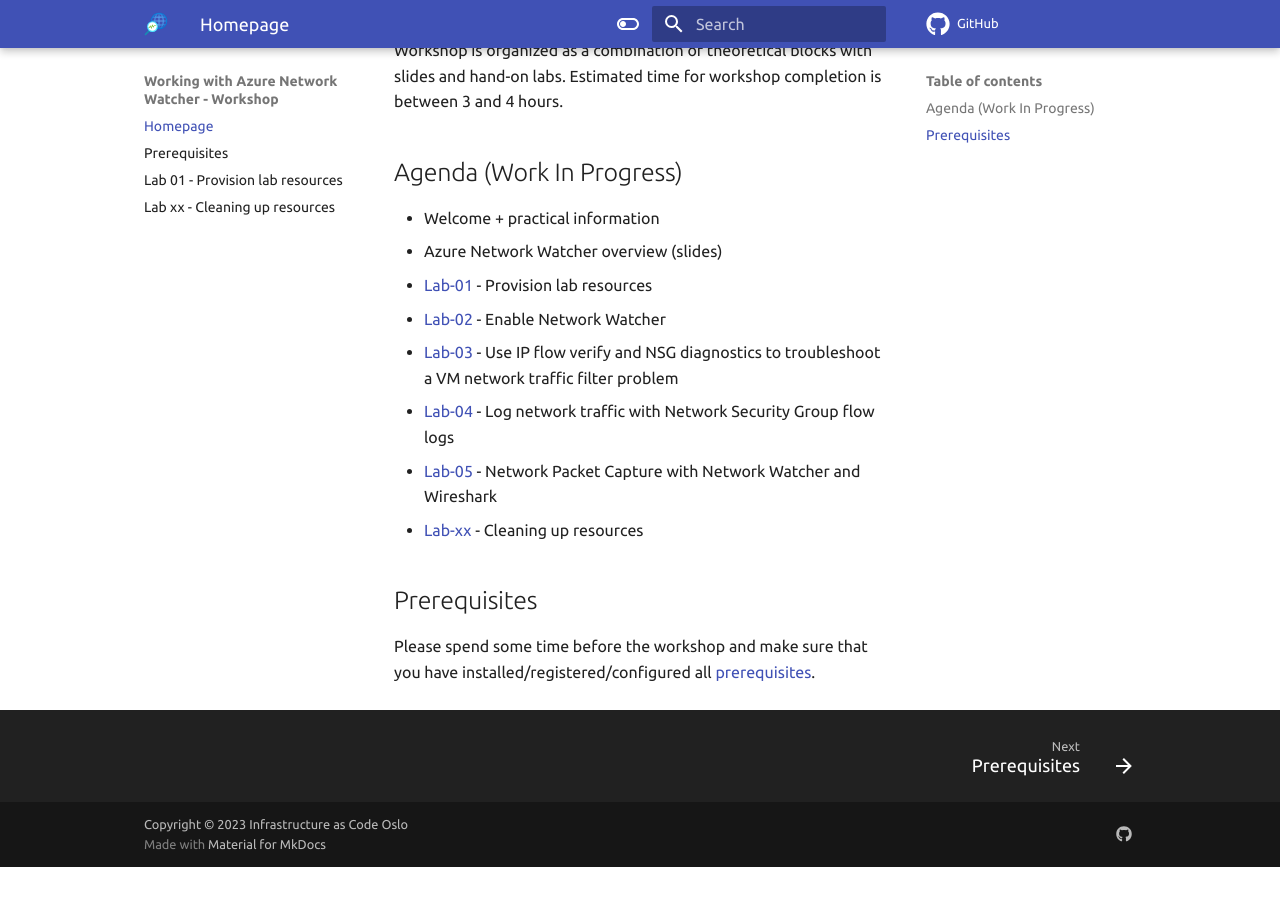
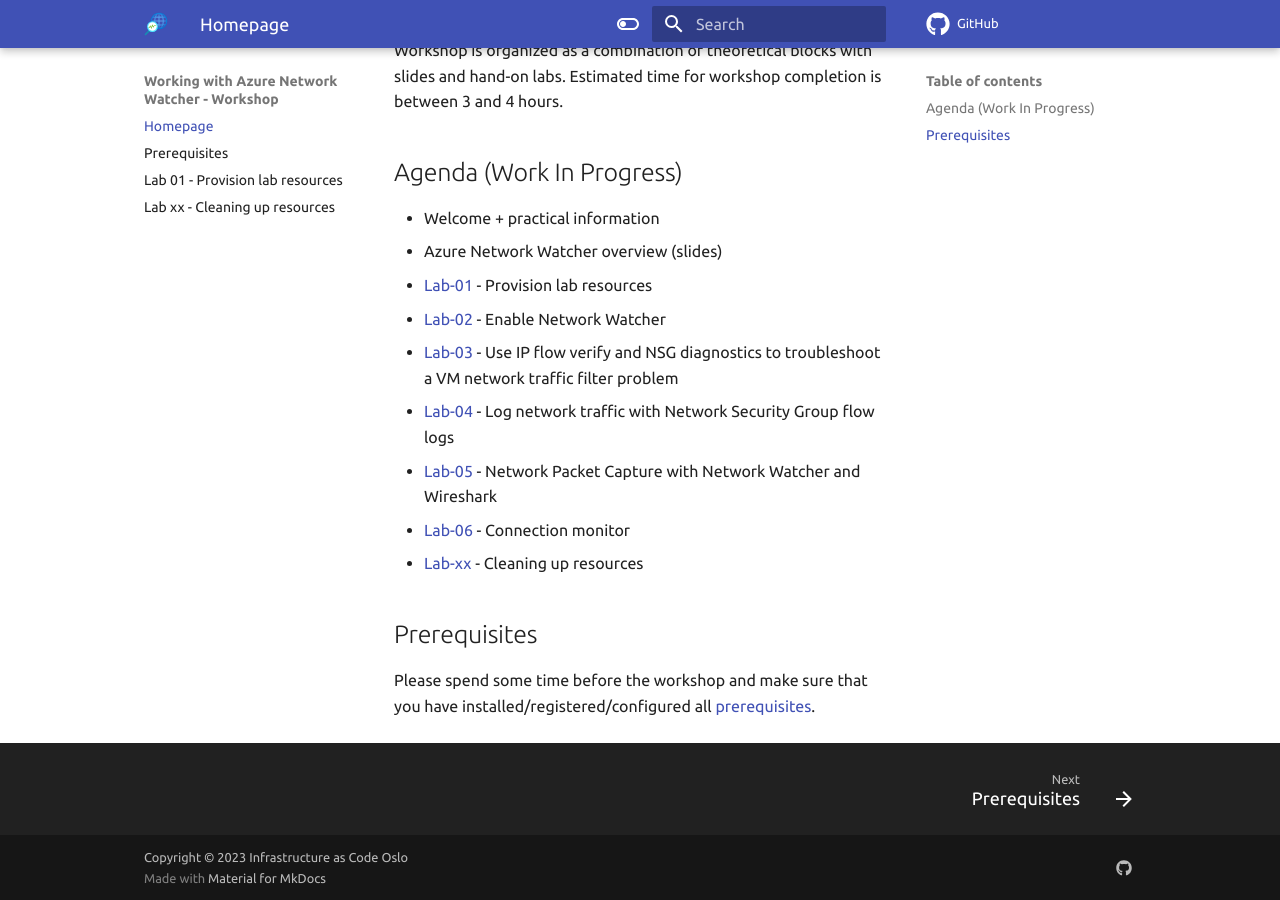
Before and after one commit to kalv25/azure-network-watcher, an MkDocs documentation site: the page built from docs/index.md, in a window 1280 px wide and 900 px high, scrolled down 798 px. Built offline with MkDocs 1.6.1 and Material for MkDocs 9.7.7, drawn with Linux system fonts in a browser that asks for light colours; comment, search, counter and statistics services are not loaded; before the commit the page ends 1665 px from its top, so only the background shows below that.

Commit message:
lab6-wip

```diff
--- a/docs/index.md
+++ b/docs/index.md
@@ -24,6 +24,7 @@ Workshop is organized as a combination of theoretical blocks with slides and han
 - [Lab-03](labs/lab-03/index.md) - Use IP flow verify and NSG diagnostics to troubleshoot a VM network traffic filter problem
 - [Lab-04](labs/lab-04/index.md) - Log network traffic with Network Security Group flow logs
 - [Lab-05](labs/lab-05/index.md) - Network Packet Capture with Network Watcher and Wireshark
+- [Lab-06](labs/lab-06/index.md) - Connection monitor
 - [Lab-xx](labs/lab-xx/index.md) - Cleaning up resources
 
 ## Prerequisites
```
